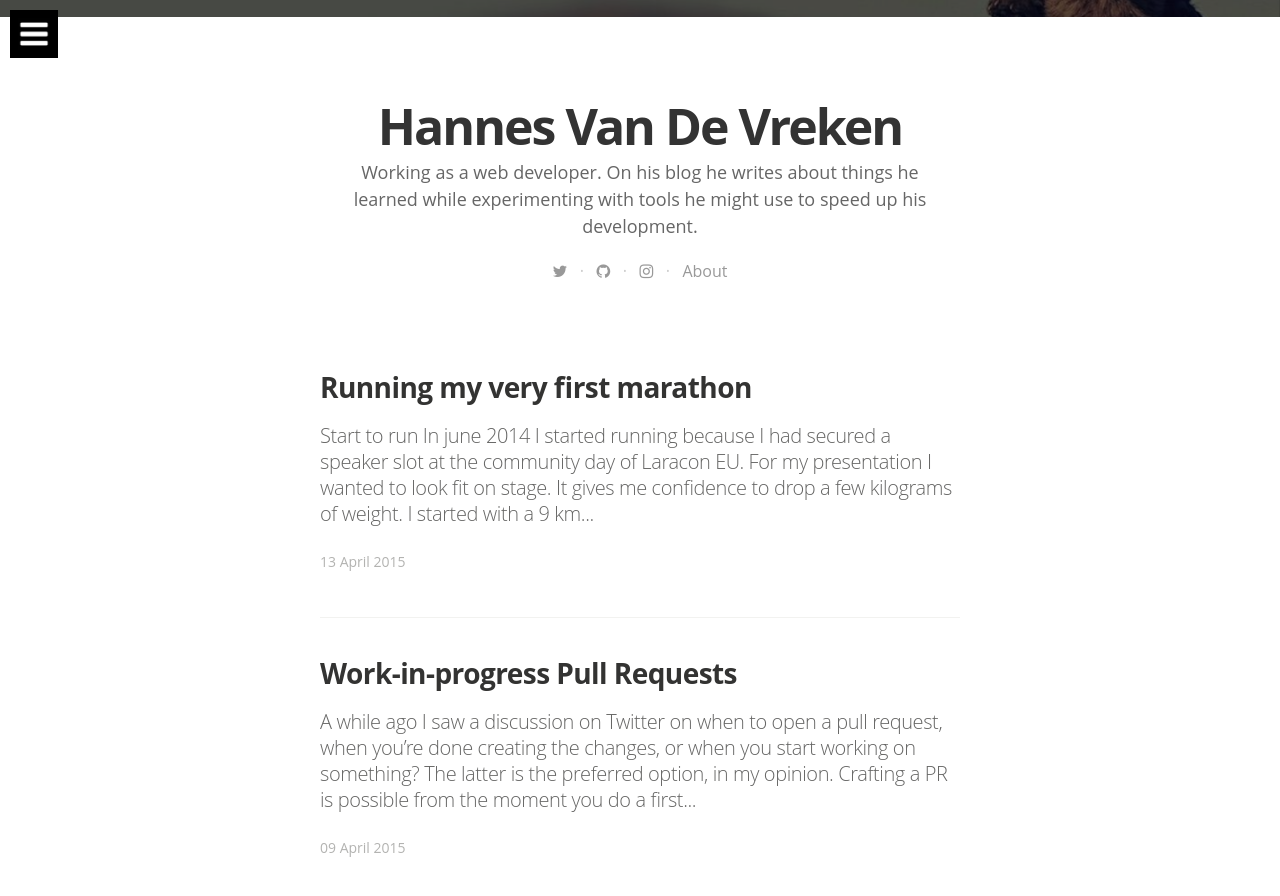
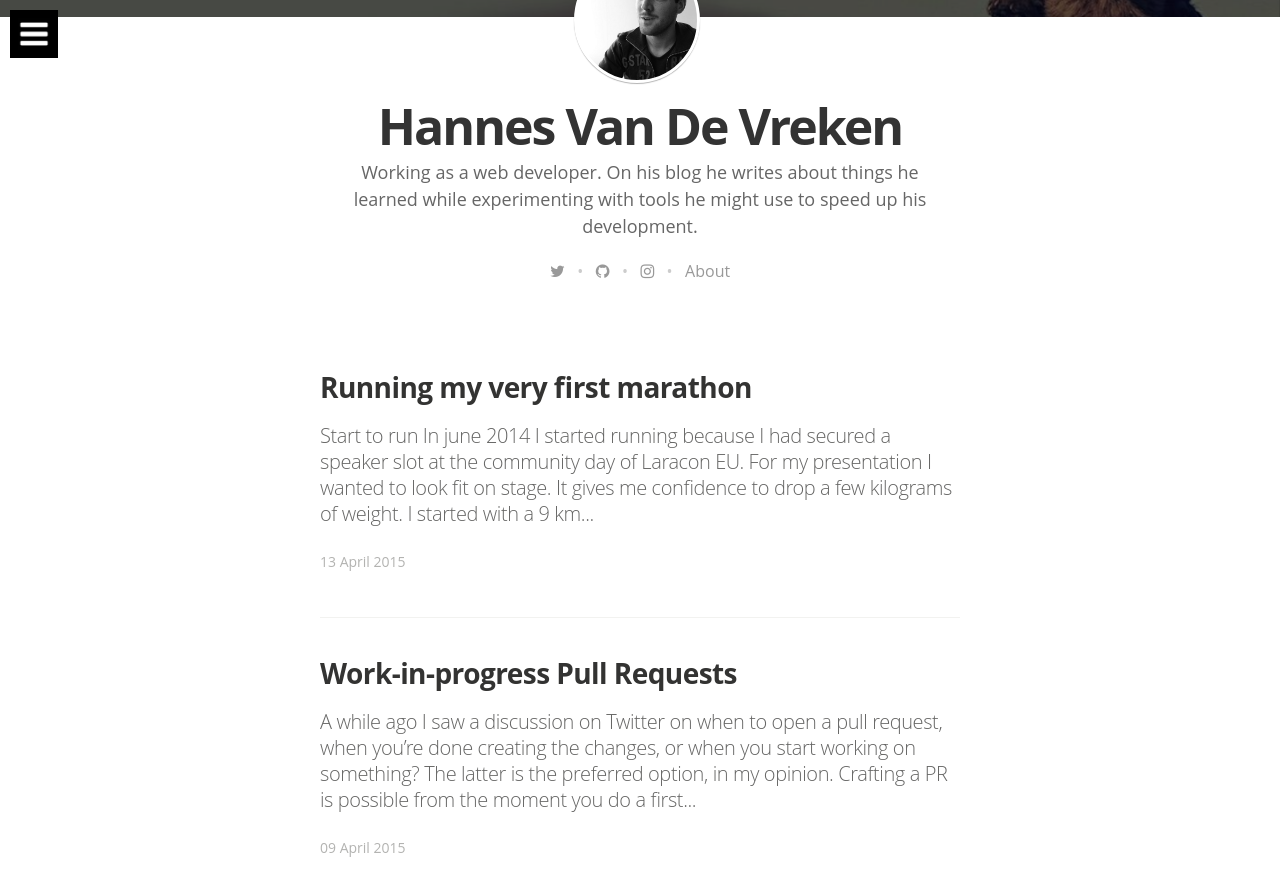
Before and after one commit to hannesvdvreken/hannesvdvreken.github.io, a Jekyll site: the page built from index.html, in a window 1280 px wide and 900 px high, scrolled down 433 px. Shown: the top 896 px of the window. Built offline with Jekyll 4.4.1, drawn with Linux system fonts in a browser that asks for light colours; nearby versions of some CDN libraries; some web fonts are replaced; the list of posts is cut into pages by our own code; comment, search, counter and statistics services are not loaded.

Commit message:
Reflect some changes in config

```diff
--- a/index.html
+++ b/index.html
@@ -9,8 +9,8 @@ layout: default
 </div>
 
 <header class="blog-header">
-    {% if site.author_logo %}
-      <a class="blog-logo" href="{{site.url}}" style="background-image: url('{{ site.author_logo }}')">{{ site.title }}</a>
+    {% if site.author_image %}
+      <a class="blog-logo" href="{{site.url}}" style="background-image: url('{{ site.author_image }}')">{{ site.title }}</a>
     {% endif %}
     <h1 class="blog-title">{{ site.title }}</h1>
     <h2 class="blog-description">{{ site.description }}</h2>
@@ -20,7 +20,7 @@ layout: default
             <a class="icon-{{ social.icon }}" href="{{ social.url }}">
               <i class="fa fa-{{ social.icon }}"></i>
             </a>
-            &nbsp;&nbsp;·&nbsp;&nbsp;
+            &nbsp;&nbsp;&bull;&nbsp;&nbsp;
         {% endif %}
       {% endfor %}
       <a href="/about/">About</a>
```
